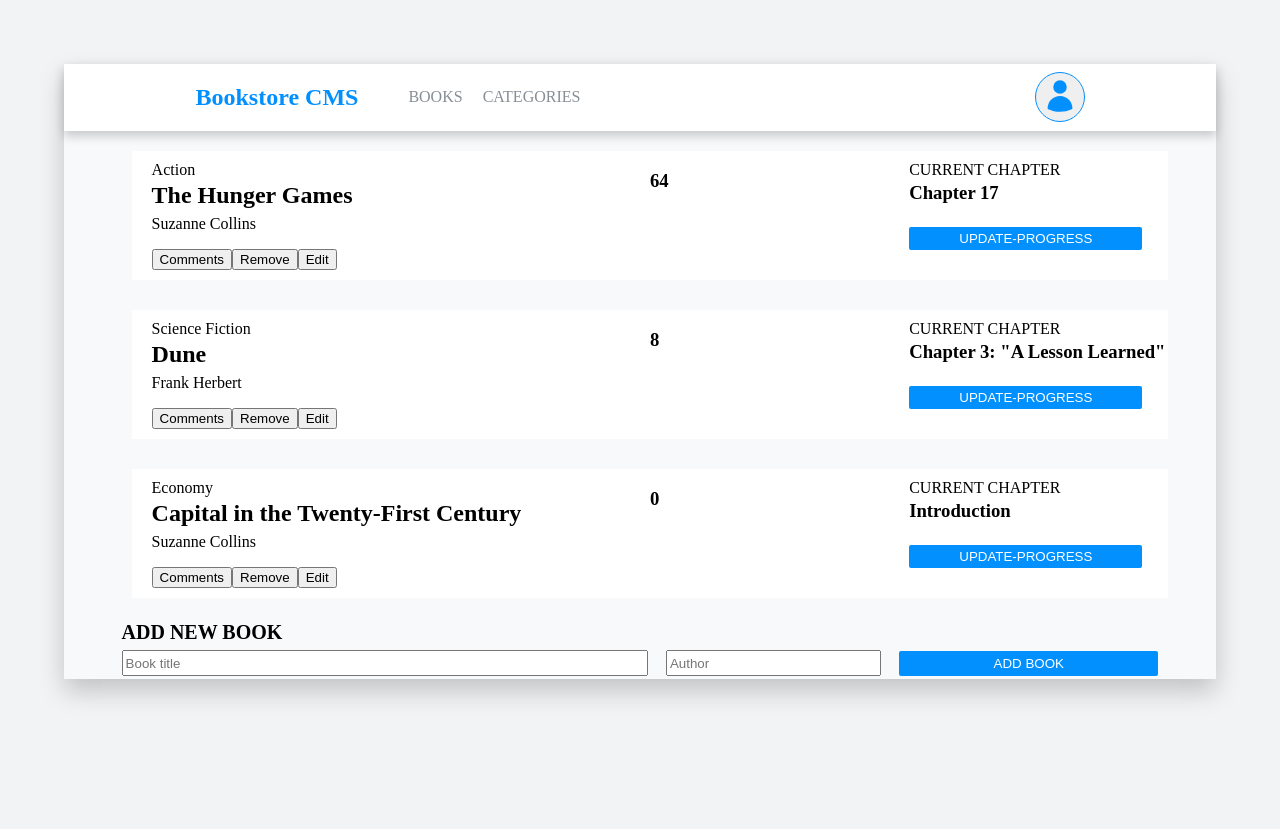
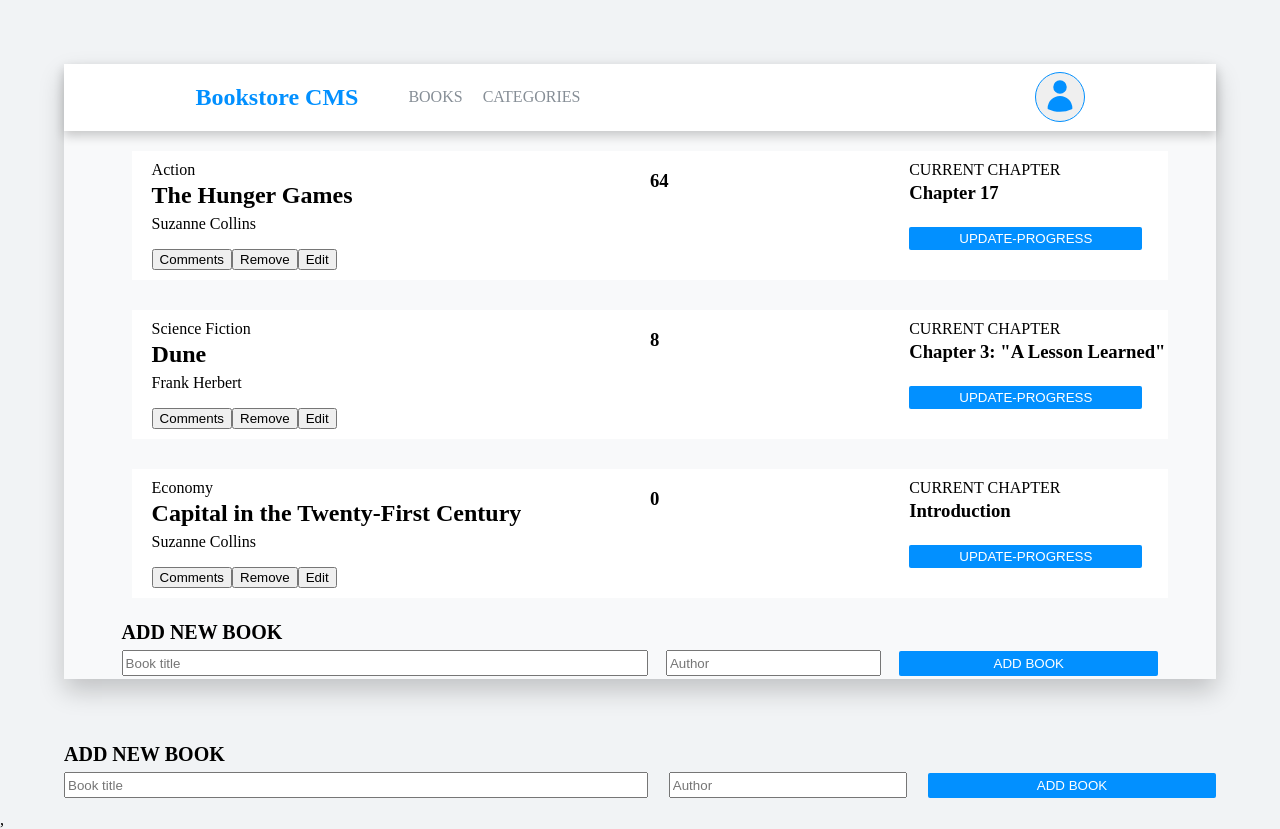
Before and after one commit to Kelvin-Ben/bookstore, a React (Create React App) app: page / in a window 1280 px wide. Before the commit the page ends 800 px from the top, so only its background shows below. Built offline with nearby package versions, Linux system fonts and the light colour scheme.

Commit message:
Import Redux Provider and store

```diff
--- a/src/index.js
+++ b/src/index.js
@@ -1,16 +1,27 @@
 import React from 'react';
 import ReactDOM from 'react-dom/client';
-import { BrowserRouter } from 'react-router-dom';
+import { Provider } from 'react-redux';
+import { BrowserRouter, Routes, Route } from 'react-router-dom';
+import BooksContainer from './components/BooksContainer';
+import Categories from './pages/Categories';
 import App from './App';
+import store from './redux/configureStore';
 import reportWebVitals from './reportWebVitals';
 
 const root = ReactDOM.createRoot(document.getElementById('root'));
 root.render(
-  <React.StrictMode>
-    <BrowserRouter>
-      <App />
-    </BrowserRouter>
-  </React.StrictMode>,
+  <BrowserRouter>
+    <React.StrictMode>
+      <Provider store={store}>
+        <App />
+        <Routes>
+          <Route path="/" element={<BooksContainer />} />
+          <Route path="/categories" element={<Categories />} />
+        </Routes>
+      </Provider>
+      ,
+    </React.StrictMode>
+  </BrowserRouter>,
 );
 
 // If you want to start measuring performance in your app, pass a function
```
